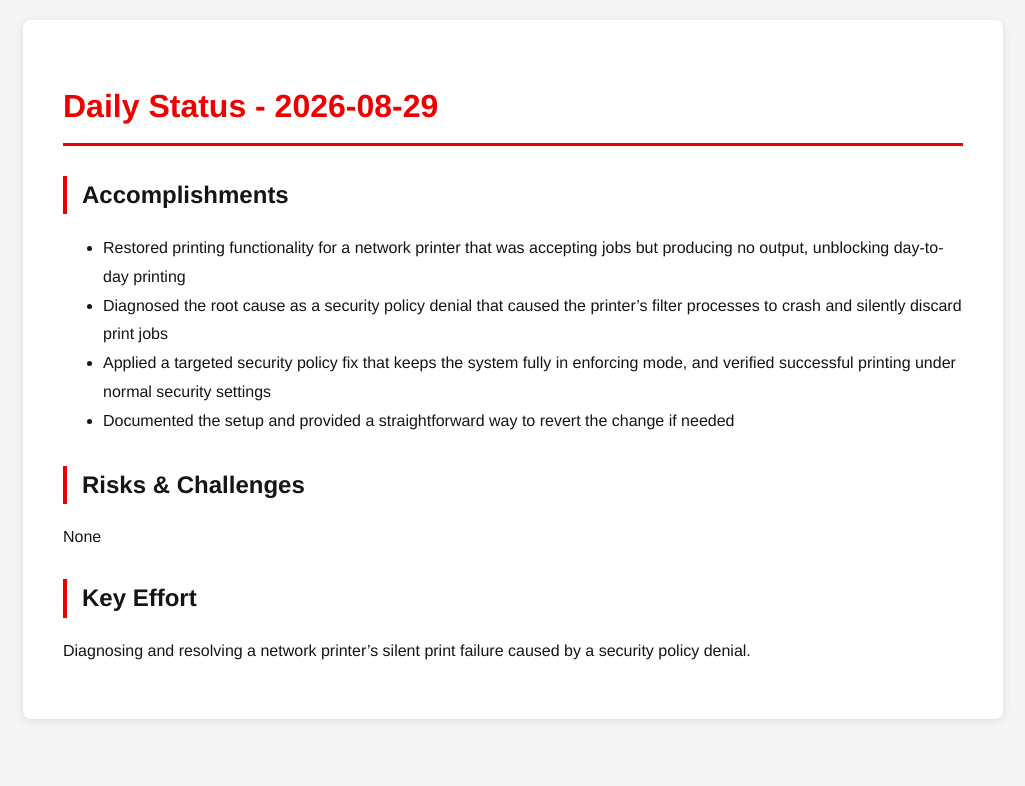
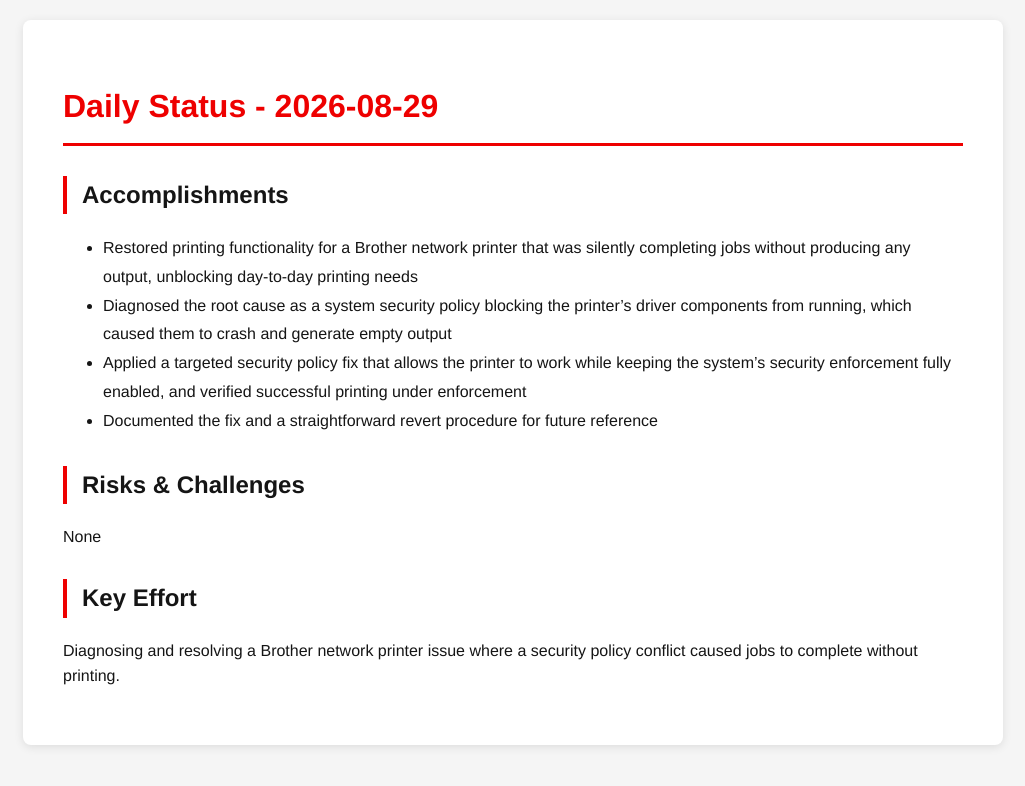
Before and after one commit to tzvatot/daily-status, a Jekyll site: the page built from 2026-08-29.md, in a window 1280 px wide. Shown: the top 786 px of the page, without its empty margins (127-1152 px from the left). Built offline with Jekyll 4.4.1, drawn with Linux system fonts in a browser that asks for light colours.

Commit message:
Daily status update - 2026-08-29

```diff
--- a/2026-08-29.md
+++ b/2026-08-29.md
@@ -7,13 +7,13 @@ date: 2026-08-29
 # Daily Status - 2026-08-29
 
 ## Accomplishments
-- Restored printing functionality for a network printer that was accepting jobs but producing no output, unblocking day-to-day printing
-- Diagnosed the root cause as a security policy denial that caused the printer's filter processes to crash and silently discard print jobs
-- Applied a targeted security policy fix that keeps the system fully in enforcing mode, and verified successful printing under normal security settings
-- Documented the setup and provided a straightforward way to revert the change if needed
+- Restored printing functionality for a Brother network printer that was silently completing jobs without producing any output, unblocking day-to-day printing needs
+- Diagnosed the root cause as a system security policy blocking the printer's driver components from running, which caused them to crash and generate empty output
+- Applied a targeted security policy fix that allows the printer to work while keeping the system's security enforcement fully enabled, and verified successful printing under enforcement
+- Documented the fix and a straightforward revert procedure for future reference
 
 ## Risks & Challenges
 None
 
 ## Key Effort
-Diagnosing and resolving a network printer's silent print failure caused by a security policy denial.
+Diagnosing and resolving a Brother network printer issue where a security policy conflict caused jobs to complete without printing.
```
